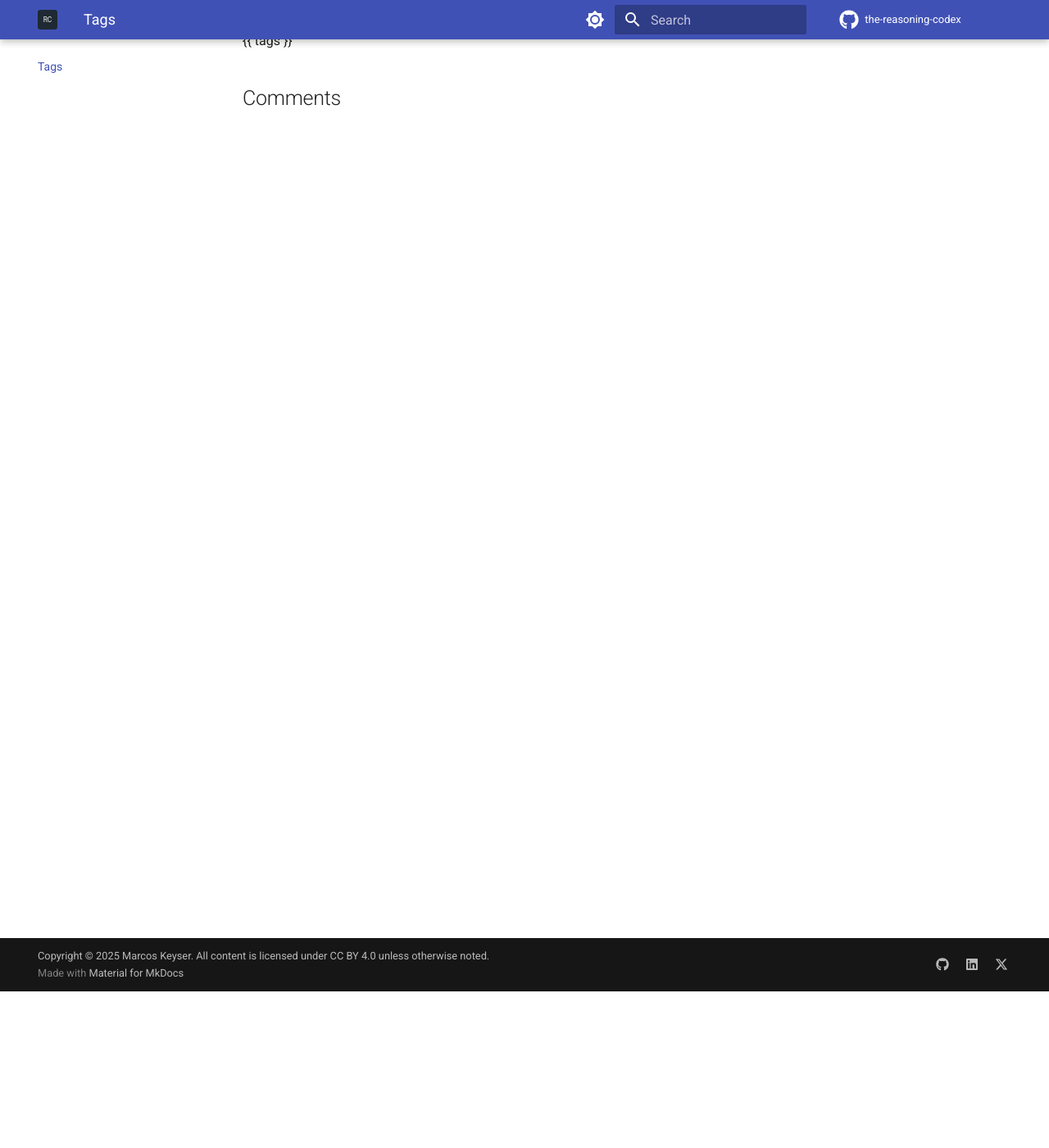
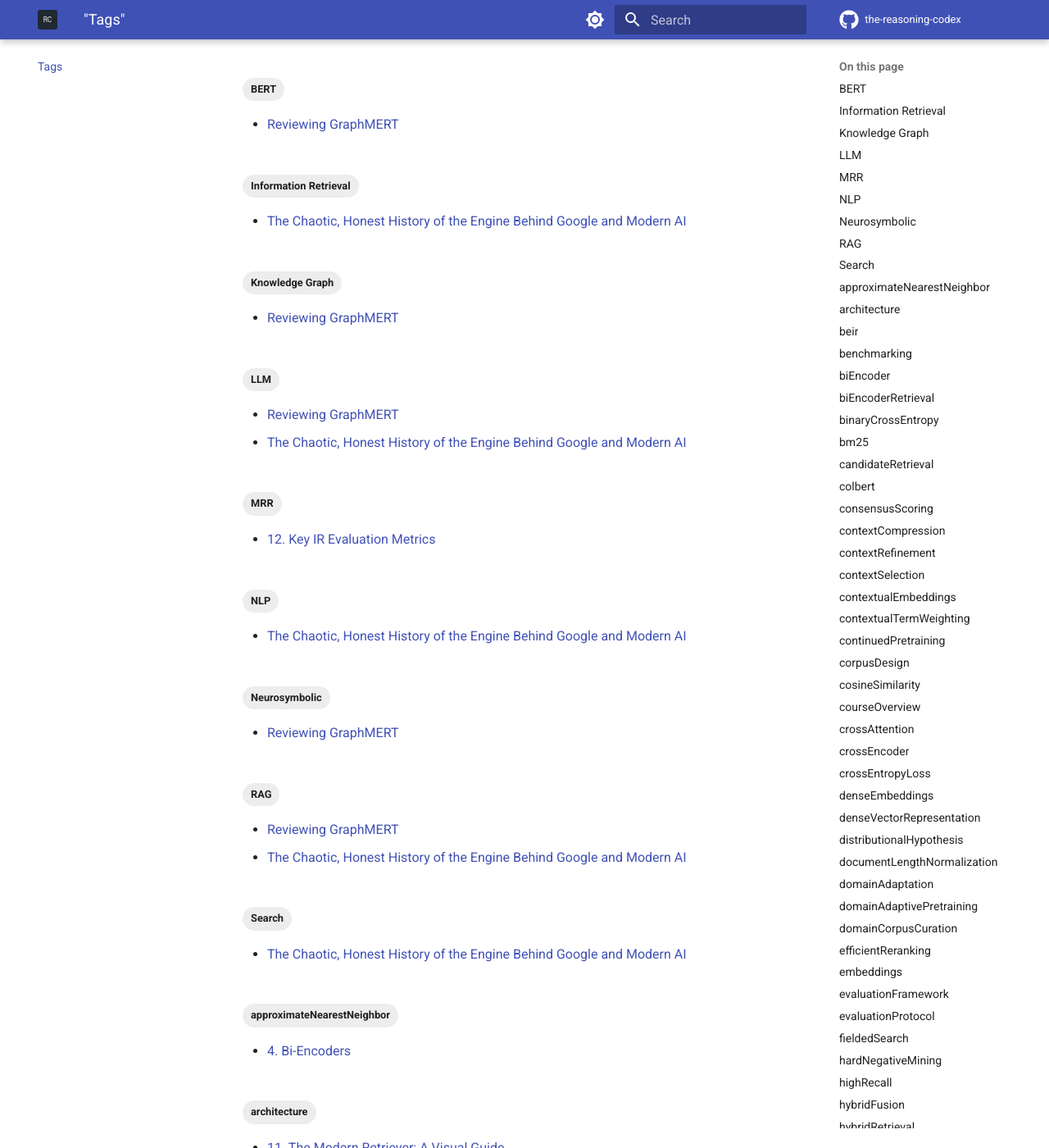
Before and after one commit to markeyser/colorless-green, an MkDocs documentation site: the page built from docs/tags.md, in a window 1280 px wide and 1400 px high, scrolled down 191 px. Shown: the whole window at 82% size. Built offline with MkDocs 1.6.1 and Material for MkDocs 9.7.7, drawn with Linux system fonts in a browser that asks for light colours; comment, search, counter and statistics services are not loaded; some of the changed text lies outside the part shown.

Commit message:
Fix tags index rendering

```diff
--- a/docs/tags.md
+++ b/docs/tags.md
@@ -1,7 +1,7 @@
----
 title: "Tags"
 ---
 
-# Tags
+Tags
+====
 
-{{ tags }}
+<!-- material/tags -->
--- a/mkdocs.yml
+++ b/mkdocs.yml
@@ -29,6 +29,7 @@ theme:
     - content.code.annotate
     - content.code.copy
     - content.tooltips
+    - content.tags
 
   palette:
     # Palette toggle for light vs dark mode
```
